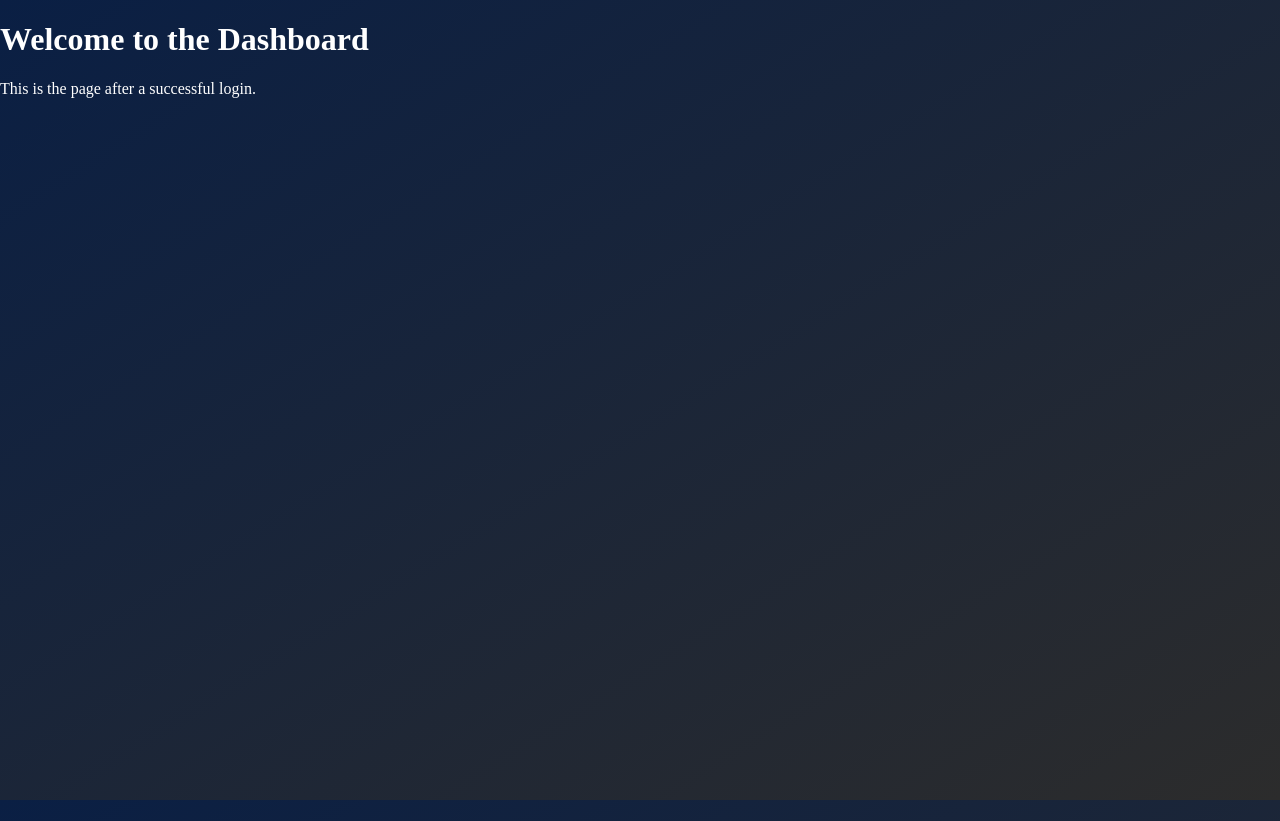
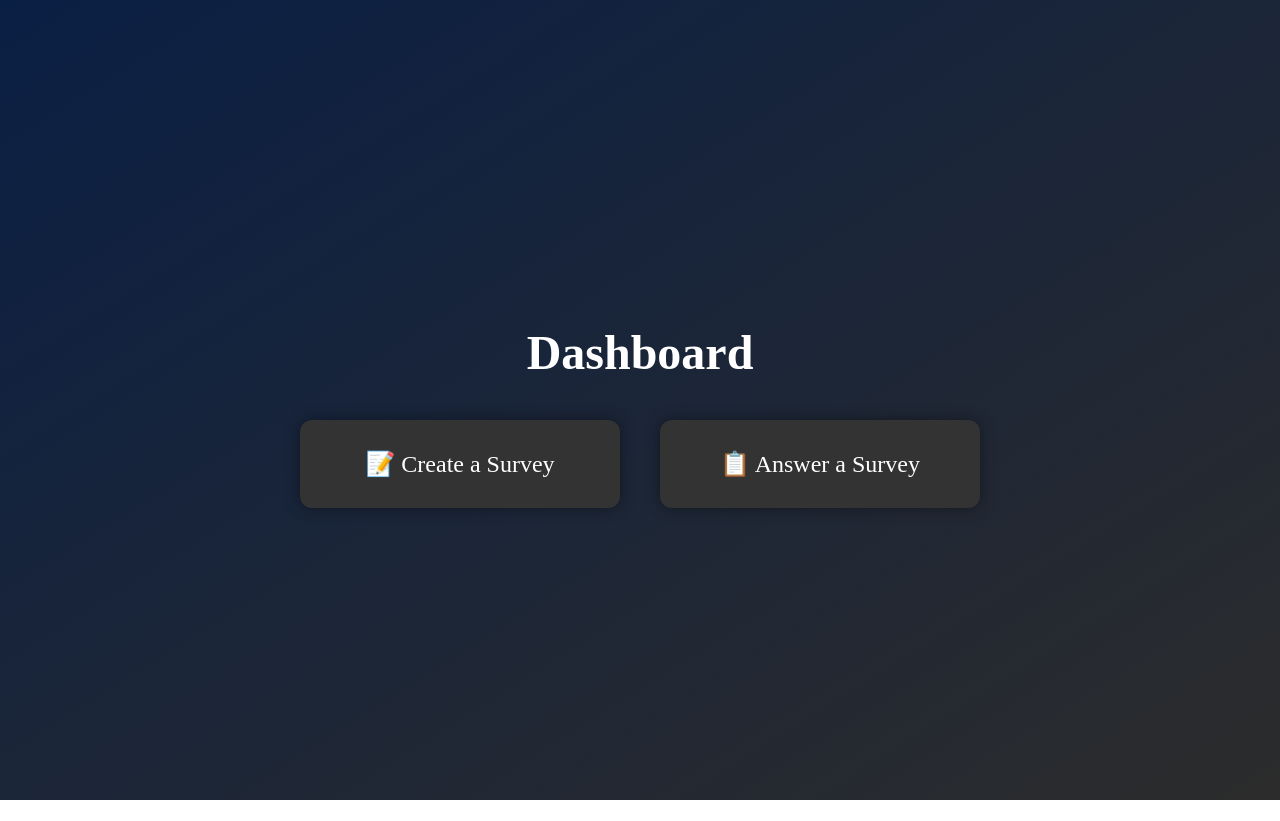
Before and after one commit to Daniel-Slg/ReactSurveyDB, a React (Create React App) app in the folder client/: page /dashboard in a window 1280 px wide. After the commit the page ends 800 px from the top, so only its background shows below. Built offline with nearby package versions, Linux system fonts and the light colour scheme.

Commit message:
Updated Dashboard

```diff
--- /dev/null
+++ b/client/src/Dashboard.css
@@ -0,0 +1,48 @@
+/* Hintergrund und Zentrierung */
+.dashboard-page {
+    height: 100vh;
+    background: linear-gradient(to bottom right, #0a1f44, #2c2c2c);
+    color: white;
+    display: flex;
+    flex-direction: column;
+    align-items: center;
+    justify-content: center;
+  }
+
+  h1 {
+    font-size: 3rem;
+    margin-bottom: 40px;
+  }
+
+  /* Button-Container */
+  .buttons-container {
+    display: flex;
+    flex-direction: row;
+    gap: 40px;
+    flex-wrap: wrap;
+    justify-content: center;
+  }
+
+  /* Link-Stil entfernen */
+  .dashboard-button-link {
+    text-decoration: none;
+  }
+
+  /* Stylische Box-Buttons */
+  .dashboard-button-box {
+    background-color: #333;
+    padding: 30px 50px;
+    border-radius: 12px;
+    font-size: 1.5rem;
+    text-align: center;
+    color: white;
+    transition: transform 0.2s ease, background-color 0.3s ease;
+    box-shadow: 0 0 15px rgba(0, 0, 0, 0.4);
+    min-width: 220px;
+  }
+
+  .dashboard-button-box:hover {
+    background-color: #61dafb;
+    color: #0a1f44;
+    transform: scale(1.05);
+  }
--- a/client/src/Dashboard.js
+++ b/client/src/Dashboard.js
@@ -1,10 +1,21 @@
 import React from 'react';
+import { Link } from 'react-router-dom';
+import './Dashboard.css'; // neue CSS-Datei
 
-export default function Dashboard() {
+const Dashboard = () => {
   return (
-    <div>
-      <h1>Welcome to the Dashboard</h1>
-      <p>This is the page after a successful login.</p>
+    <div className="dashboard-page">
+      <h1>Dashboard</h1>
+      <div className="buttons-container">
+        <Link to="/survey" className="dashboard-button-link">
+          <div className="dashboard-button-box">📝 Create a Survey</div>
+        </Link>
+        <Link to="/answering" className="dashboard-button-link">
+          <div className="dashboard-button-box">📋 Answer a Survey</div>
+        </Link>
+      </div>
     </div>
   );
-}
+};
+
+export default Dashboard;
```
Also changed, not shown: client/src/App.js (+6 -6 lines).
